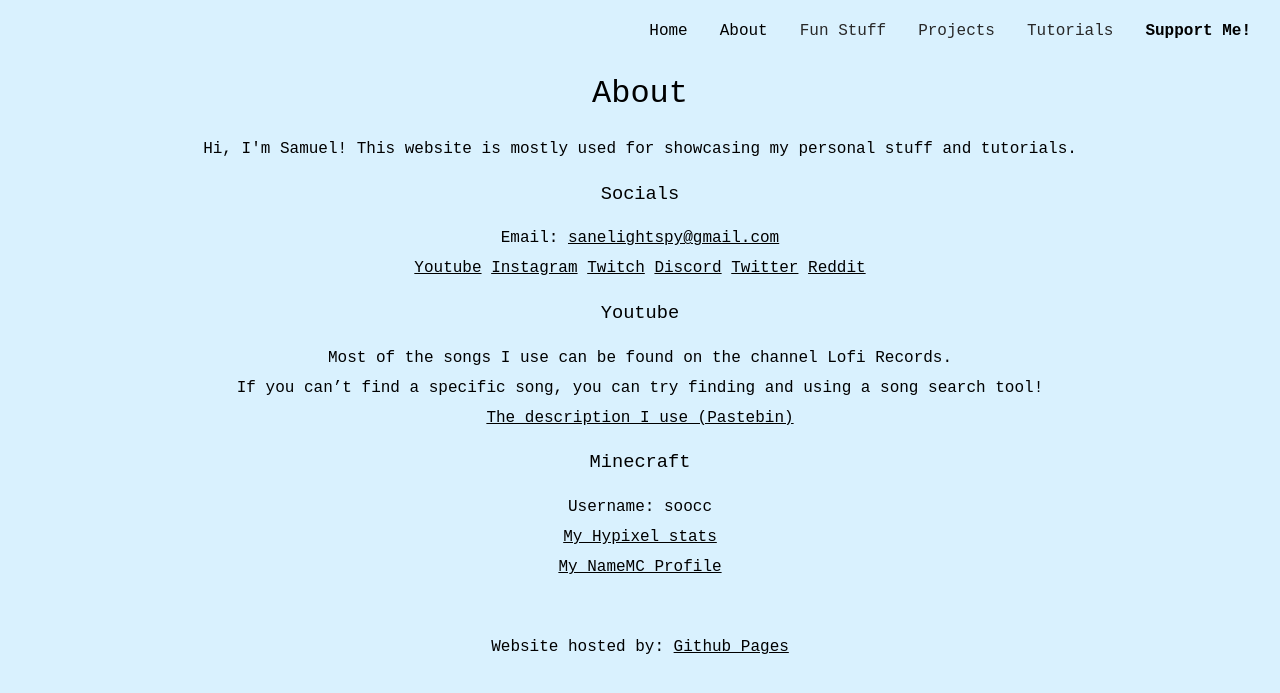
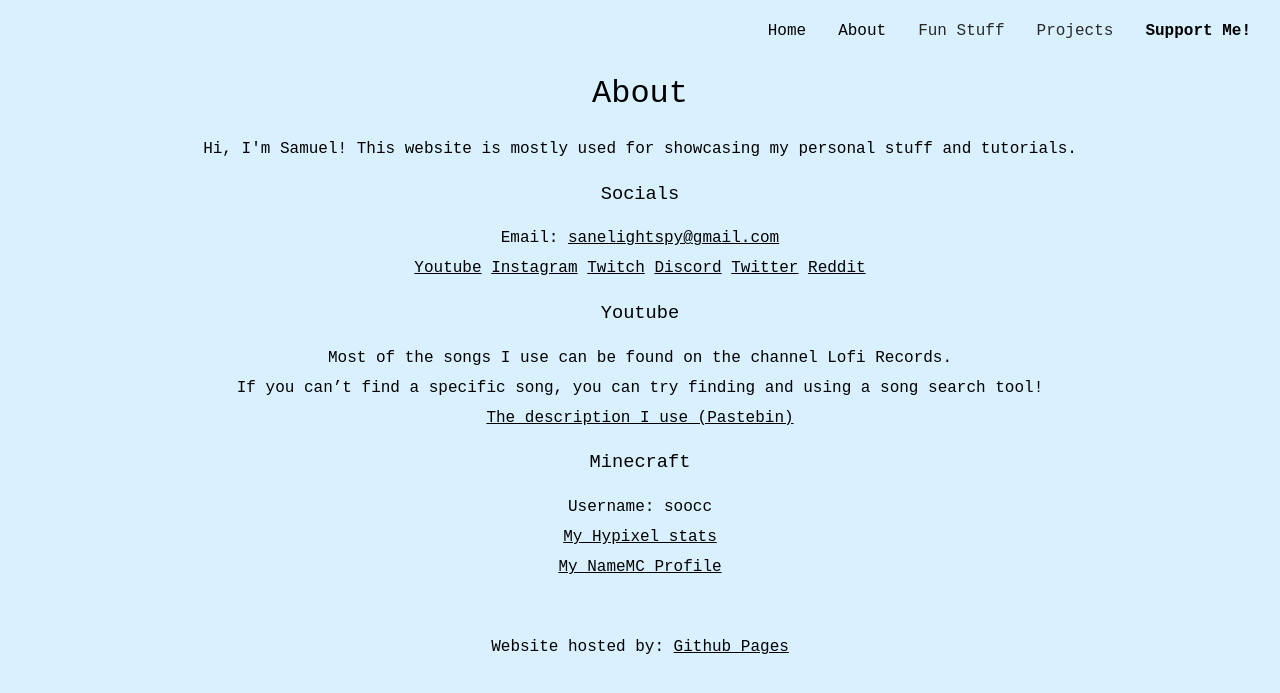
Before and after one commit to soocc/sooccsocks2, a Jekyll site: the page built from about.html, in a window 1280 px wide. Shown: the top 693 px of the page. Built offline with Jekyll 4.4.1, drawn with Linux system fonts in a browser that asks for light colours.

Commit message:
Update default.html

```diff
--- a/_layouts/default.html
+++ b/_layouts/default.html
@@ -7,16 +7,6 @@
   <body>
     <div class="navbar">
       <a href="https://ko-fi.com/soocc"><strong>Support Me!</strong></a>
-      <div class="dropdown">
-        <button class="dropbtn">Tutorials
-          <i class="fa fa-caret-down"></i>
-        </button>
-        <div class="dropdown-content">
-          <a href="#">Link 1</a>
-          <a href="#">Link 2</a>
-          <a href="#">Link 3</a>
-        </div>
-      </div>
       <div class="dropdown">
         <button class="dropbtn">Projects
           <i class="fa fa-caret-down"></i>
```
